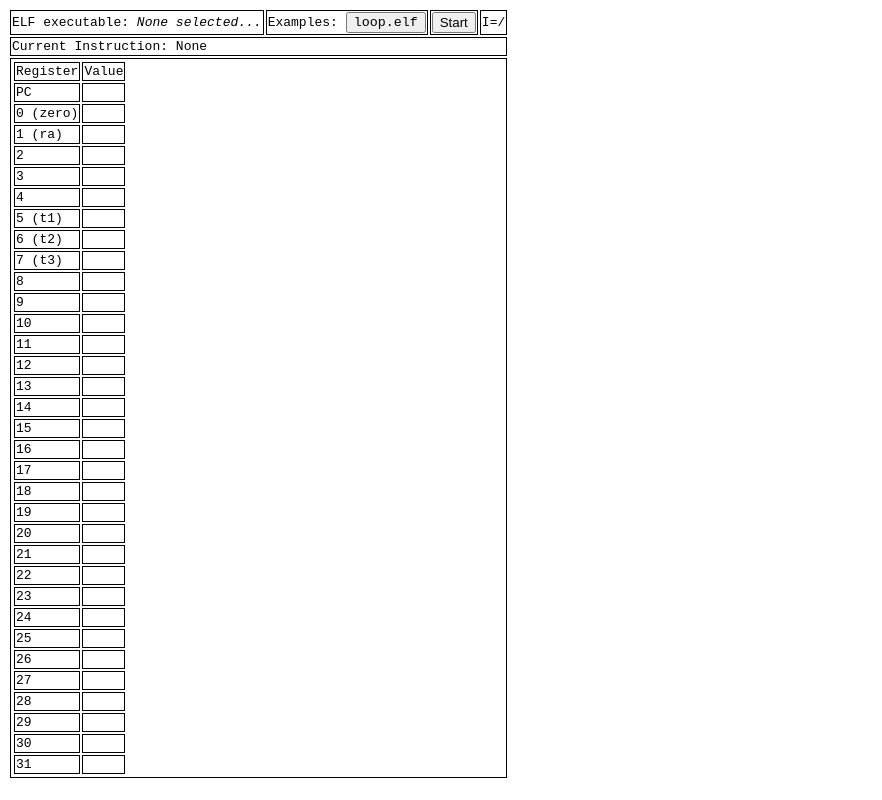
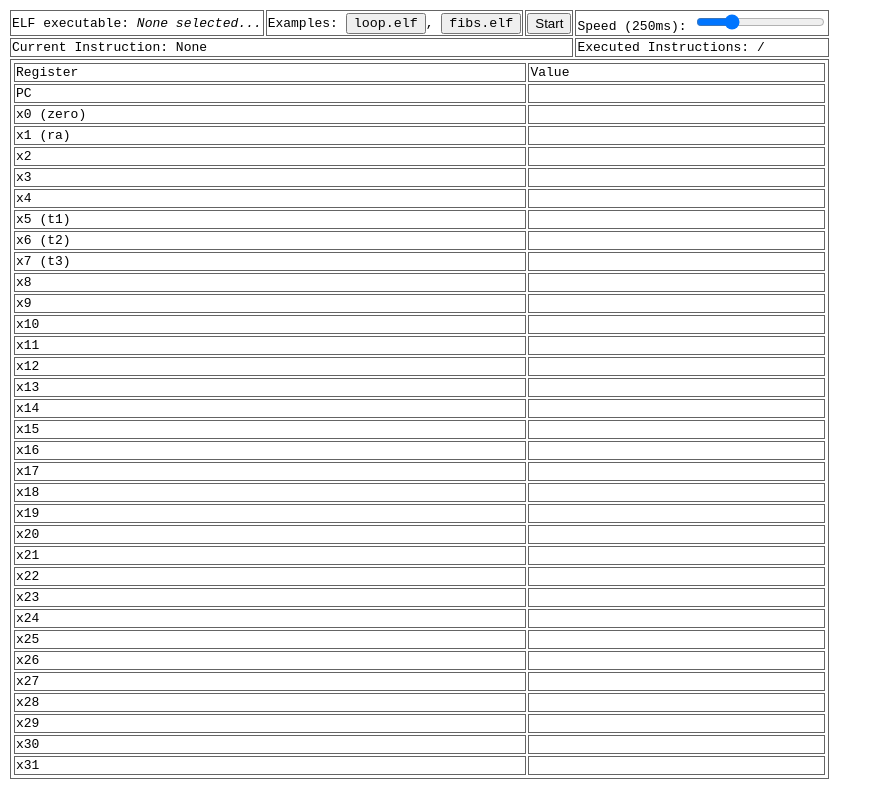
Before and after one commit to iamlouk/riscv64-sim, a plain HTML site: page www/index.html in a window 1280 px wide. Shown: the whole page, without its empty margins (0-882 px from the left). Drawn offline with Linux system fonts and the light colour scheme; no server answers.

Commit message:
Update web ui

```diff
--- a/www/index.html
+++ b/www/index.html
@@ -6,10 +6,12 @@
   <style>
     html {
       font-family: monospace;
+      /* background-color: black; */
+      /* color: white; */
     }
 
     td {
-      border: 1px solid black;
+      border: 1px solid rgb(100, 100, 100);
     }
   </style>
 </head>
@@ -20,59 +22,64 @@
         ELF executable: <i id="current-executable">None selected...</i>
       </td>
       <td>
-        Examples: <button id="load-loop-elf"><code>loop.elf</code></button>
+        Examples:
+        <button id="load-loop-elf"><code>loop.elf</code></button>,
+        <button id="load-fibs-elf"><code>fibs.elf</code></button>
       </td>
       <td>
         <button id="start-stop">Start</button>
       </td>
       <td>
-        I=<span id="executed-instructions">/</span>
+        Speed (<span id="speed-span"></span>ms): <input type="range" min="10" max="1000" step="1" id="speed-slider"/>
+      </td>
+    </tr>
+    <tr>
+      <td colspan="3">
+        Current Instruction: <code id="current-instruction">None</code>
+      </td>
+      <td>
+        Executed Instructions: <span id="executed-instructions">/</span>
       </td>
     </tr>
     <tr>
       <td colspan="4">
-        Current Instruction: <code id="current-instruction">None</code>
-      </td>
-    </tr>
-    <tr>
-      <td colspan="4">
-        <table>
+        <table style="width: 100%;">
           <tr>
             <td>Register</td><td>Value</td>
           </tr>
           <tr><td>PC</td><td id="reg-pc"></td></tr>
-          <tr><td>0 (zero)</td><td id="reg-0"></td></tr>
-          <tr><td>1 (ra)</td><td id="reg-1"></td></tr>
-          <tr><td>2</td><td id="reg-2"></td></tr>
-          <tr><td>3</td><td id="reg-3"></td></tr>
-          <tr><td>4</td><td id="reg-4"></td></tr>
-          <tr><td>5 (t1)</td><td id="reg-5"></td></tr>
-          <tr><td>6 (t2)</td><td id="reg-6"></td></tr>
-          <tr><td>7 (t3)</td><td id="reg-7"></td></tr>
-          <tr><td>8</td><td id="reg-8"></td></tr>
-          <tr><td>9</td><td id="reg-9"></td></tr>
-          <tr><td>10</td><td id="reg-10"></td></tr>
-          <tr><td>11</td><td id="reg-11"></td></tr>
-          <tr><td>12</td><td id="reg-12"></td></tr>
-          <tr><td>13</td><td id="reg-13"></td></tr>
-          <tr><td>14</td><td id="reg-14"></td></tr>
-          <tr><td>15</td><td id="reg-15"></td></tr>
-          <tr><td>16</td><td id="reg-16"></td></tr>
-          <tr><td>17</td><td id="reg-17"></td></tr>
-          <tr><td>18</td><td id="reg-18"></td></tr>
-          <tr><td>19</td><td id="reg-19"></td></tr>
-          <tr><td>20</td><td id="reg-20"></td></tr>
-          <tr><td>21</td><td id="reg-21"></td></tr>
-          <tr><td>22</td><td id="reg-22"></td></tr>
-          <tr><td>23</td><td id="reg-23"></td></tr>
-          <tr><td>24</td><td id="reg-24"></td></tr>
-          <tr><td>25</td><td id="reg-25"></td></tr>
-          <tr><td>26</td><td id="reg-26"></td></tr>
-          <tr><td>27</td><td id="reg-27"></td></tr>
-          <tr><td>28</td><td id="reg-28"></td></tr>
-          <tr><td>29</td><td id="reg-29"></td></tr>
-          <tr><td>30</td><td id="reg-30"></td></tr>
-          <tr><td>31</td><td id="reg-31"></td></tr>
+          <tr><td>x0 (zero)</td><td id="reg-0"></td></tr>
+          <tr><td>x1 (ra)</td><td id="reg-1"></td></tr>
+          <tr><td>x2</td><td id="reg-2"></td></tr>
+          <tr><td>x3</td><td id="reg-3"></td></tr>
+          <tr><td>x4</td><td id="reg-4"></td></tr>
+          <tr><td>x5 (t1)</td><td id="reg-5"></td></tr>
+          <tr><td>x6 (t2)</td><td id="reg-6"></td></tr>
+          <tr><td>x7 (t3)</td><td id="reg-7"></td></tr>
+          <tr><td>x8</td><td id="reg-8"></td></tr>
+          <tr><td>x9</td><td id="reg-9"></td></tr>
+          <tr><td>x10</td><td id="reg-10"></td></tr>
+          <tr><td>x11</td><td id="reg-11"></td></tr>
+          <tr><td>x12</td><td id="reg-12"></td></tr>
+          <tr><td>x13</td><td id="reg-13"></td></tr>
+          <tr><td>x14</td><td id="reg-14"></td></tr>
+          <tr><td>x15</td><td id="reg-15"></td></tr>
+          <tr><td>x16</td><td id="reg-16"></td></tr>
+          <tr><td>x17</td><td id="reg-17"></td></tr>
+          <tr><td>x18</td><td id="reg-18"></td></tr>
+          <tr><td>x19</td><td id="reg-19"></td></tr>
+          <tr><td>x20</td><td id="reg-20"></td></tr>
+          <tr><td>x21</td><td id="reg-21"></td></tr>
+          <tr><td>x22</td><td id="reg-22"></td></tr>
+          <tr><td>x23</td><td id="reg-23"></td></tr>
+          <tr><td>x24</td><td id="reg-24"></td></tr>
+          <tr><td>x25</td><td id="reg-25"></td></tr>
+          <tr><td>x26</td><td id="reg-26"></td></tr>
+          <tr><td>x27</td><td id="reg-27"></td></tr>
+          <tr><td>x28</td><td id="reg-28"></td></tr>
+          <tr><td>x29</td><td id="reg-29"></td></tr>
+          <tr><td>x30</td><td id="reg-30"></td></tr>
+          <tr><td>x31</td><td id="reg-31"></td></tr>
         </table>
       </td>
     </tr>
@@ -83,6 +90,8 @@
     const executedInstructionsSpan = document.querySelector('#executed-instructions')
     const currentExecutableSpan = document.querySelector('#current-executable')
     const currentInstruction = document.querySelector('#current-instruction')
+    const speedSpan = document.querySelector('#speed-span')
+    const speedSlider = document.querySelector('#speed-slider')
     const pcRegTd = document.querySelector('#reg-pc')
     const gpRegTds = [];
     for (let i = 0; i < 32; i++)
@@ -92,11 +101,14 @@
     let wasmInstance = null;
     let loopId = null;
     let somethingLoaded = false;
+    let loopInterval = 250;
+    speedSlider.value = loopInterval.toString()
+    speedSpan.innerText = loopInterval.toString()
 
     function updateUI() {
       currentInstruction.innerText = getCurrentInstructionString()
       executedInstructionsSpan.innerText = executedInstructions.toString()
-      pcRegTd.innerText = wasmInstance.exports.riscv_sim_get_pc().toString()
+	    pcRegTd.innerText = `0x${wasmInstance.exports.riscv_sim_get_pc().toString(16)}`
       for (let i = 0; i < 32; i++)
         gpRegTds[i].innerText = wasmInstance.exports.riscv_sim_get_reg(i).toString()
     }
@@ -116,7 +128,7 @@
         return
 
       startStopBtn.innerText = 'Stop'
-      loopId = setInterval(loop, 500)
+      loopId = setInterval(loop, loopInterval)
     }
 
     function stop() {
@@ -173,7 +185,12 @@
       wasmInstance = instance;
 
       document.querySelector('#load-loop-elf').addEventListener('click', () =>
-        fetch('./examples/loop.elf').then(res => res.arrayBuffer()).then(buf => loadBinary('loop.elf', buf)))
+        fetch('./examples/loop.elf').then(res => res.arrayBuffer())
+            .then(buf => loadBinary('loop.elf', buf)))
+
+      document.querySelector('#load-fibs-elf').addEventListener('click', () =>
+        fetch('./examples/fibs.elf').then(res => res.arrayBuffer())
+            .then(buf => loadBinary('fibs.elf', buf)))
 
       startStopBtn.addEventListener('click', () => {
         if (loopId == null)
@@ -181,6 +198,16 @@
         else
           stop()
       })
+
+      speedSlider.addEventListener('change', (event) => {
+        let value = Number.parseInt(event.target.value)
+        speedSpan.innerText = value.toString()
+        loopInterval = value
+        if (loopId != null) {
+          stop()
+          start()
+        }
+      })
     }
 
     init()
```
Also changed, not shown: 2 other files.
